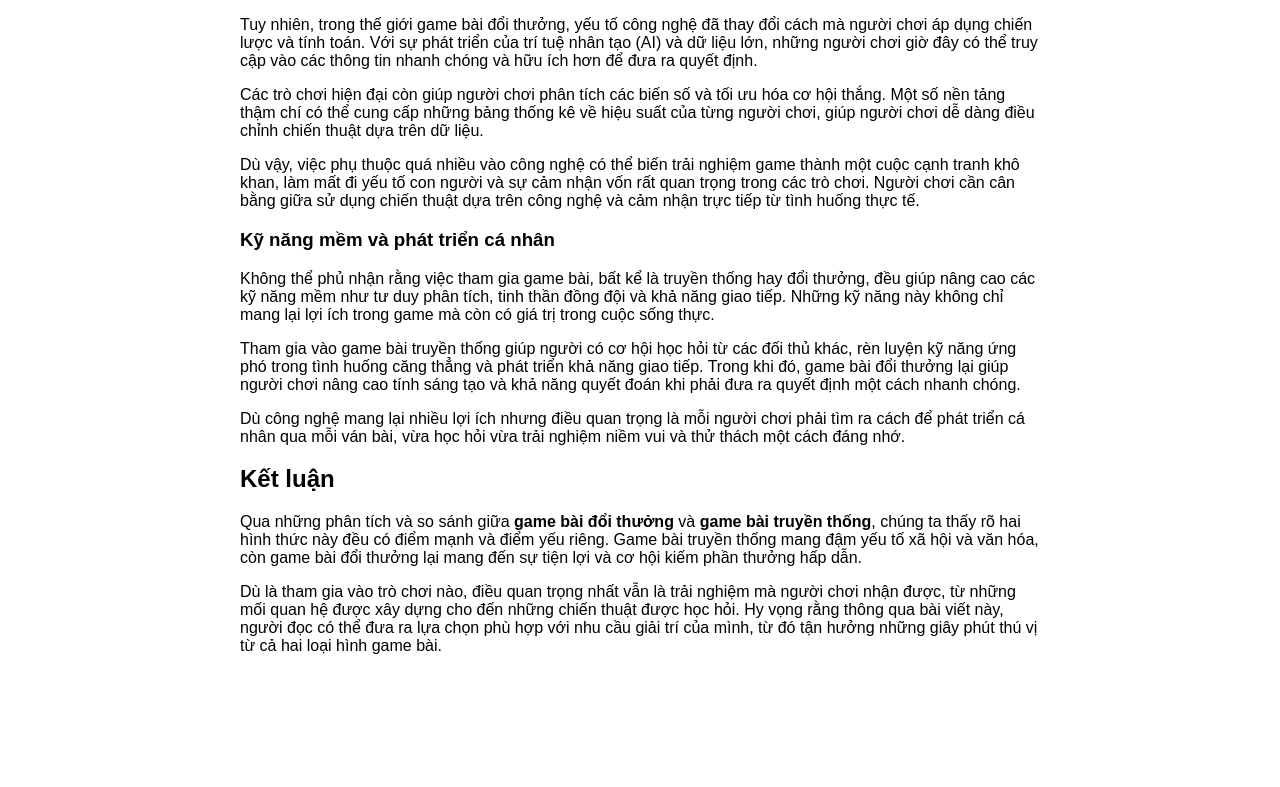
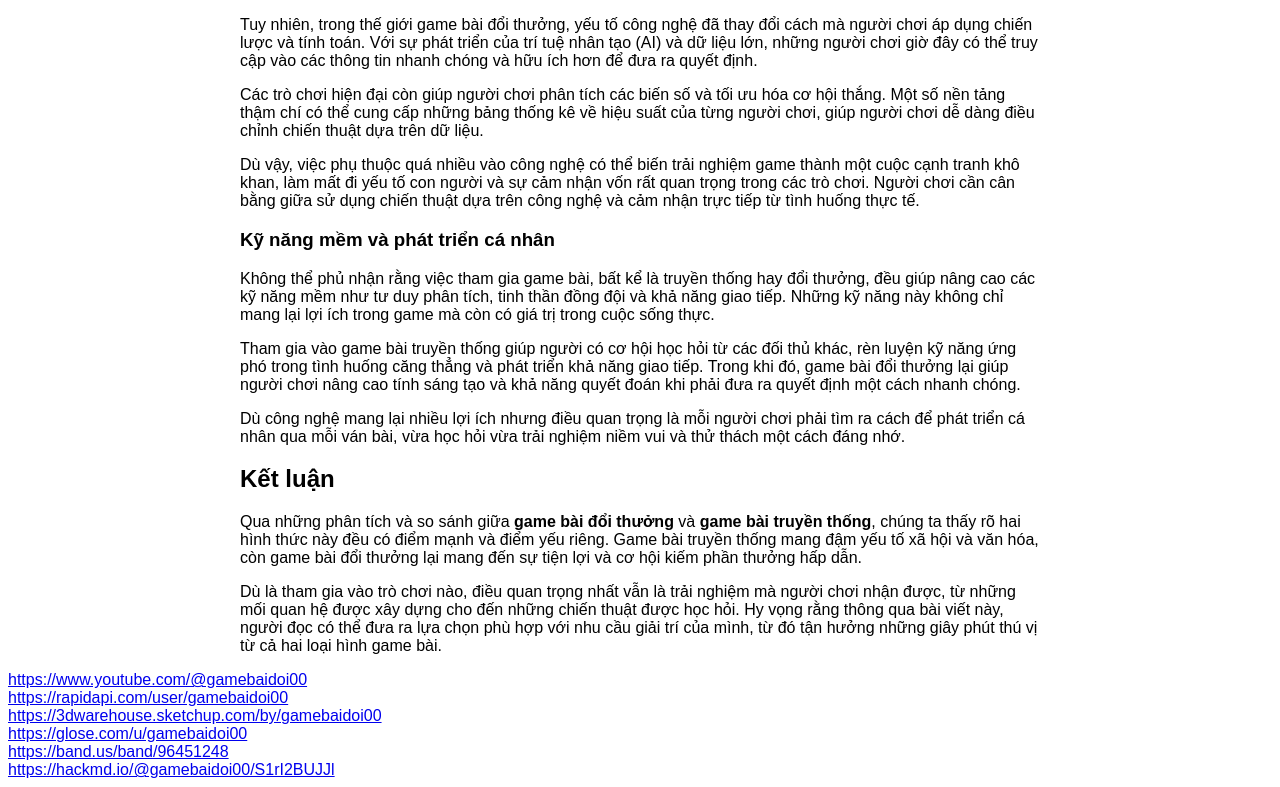
Before and after one commit to cloudstackings1/game-bai-doi-thuong-va-truyen-thong, a plain HTML site: page index.html in a window 1280 px wide. Shown: the part 4312-5099 px from the top of the page. Before the commit the page ends 4983 px from the top, so only its background shows below. Drawn offline with Linux system fonts and the light colour scheme.

Commit message:
Add link index.html

```diff
--- a/index.html
+++ b/index.html
@@ -90,5 +90,11 @@
 <p>Qua những phân tích và so sánh giữa <strong>game bài đổi thưởng</strong> và <strong>game bài truyền thống</strong>, chúng ta thấy rõ hai hình thức này đều có điểm mạnh và điểm yếu riêng. Game bài truyền thống mang đậm yếu tố xã hội và văn hóa, còn game bài đổi thưởng lại mang đến sự tiện lợi và cơ hội kiếm phần thưởng hấp dẫn.</p>
 <p>Dù là tham gia vào trò chơi nào, điều quan trọng nhất vẫn là trải nghiệm mà người chơi nhận được, từ những mối quan hệ được xây dựng cho đến những chiến thuật được học hỏi. Hy vọng rằng thông qua bài viết này, người đọc có thể đưa ra lựa chọn phù hợp với nhu cầu giải trí của mình, từ đó tận hưởng những giây phút thú vị từ cả hai loại hình game bài.</p></div>
                 </div>
+                        <div><a href="https://www.youtube.com/@gamebaidoi00">https://www.youtube.com/@gamebaidoi00</a></div>
+<div><a href="https://rapidapi.com/user/gamebaidoi00">https://rapidapi.com/user/gamebaidoi00</a></div>
+<div><a href="https://3dwarehouse.sketchup.com/by/gamebaidoi00">https://3dwarehouse.sketchup.com/by/gamebaidoi00</a></div>
+<div><a href="https://glose.com/u/gamebaidoi00">https://glose.com/u/gamebaidoi00</a></div>
+<div><a href="https://band.us/band/96451248">https://band.us/band/96451248</a></div>
+<div><a href="https://hackmd.io/@gamebaidoi00/S1rI2BUJJl">https://hackmd.io/@gamebaidoi00/S1rI2BUJJl</a></div>
             </body>
             </html>
```
